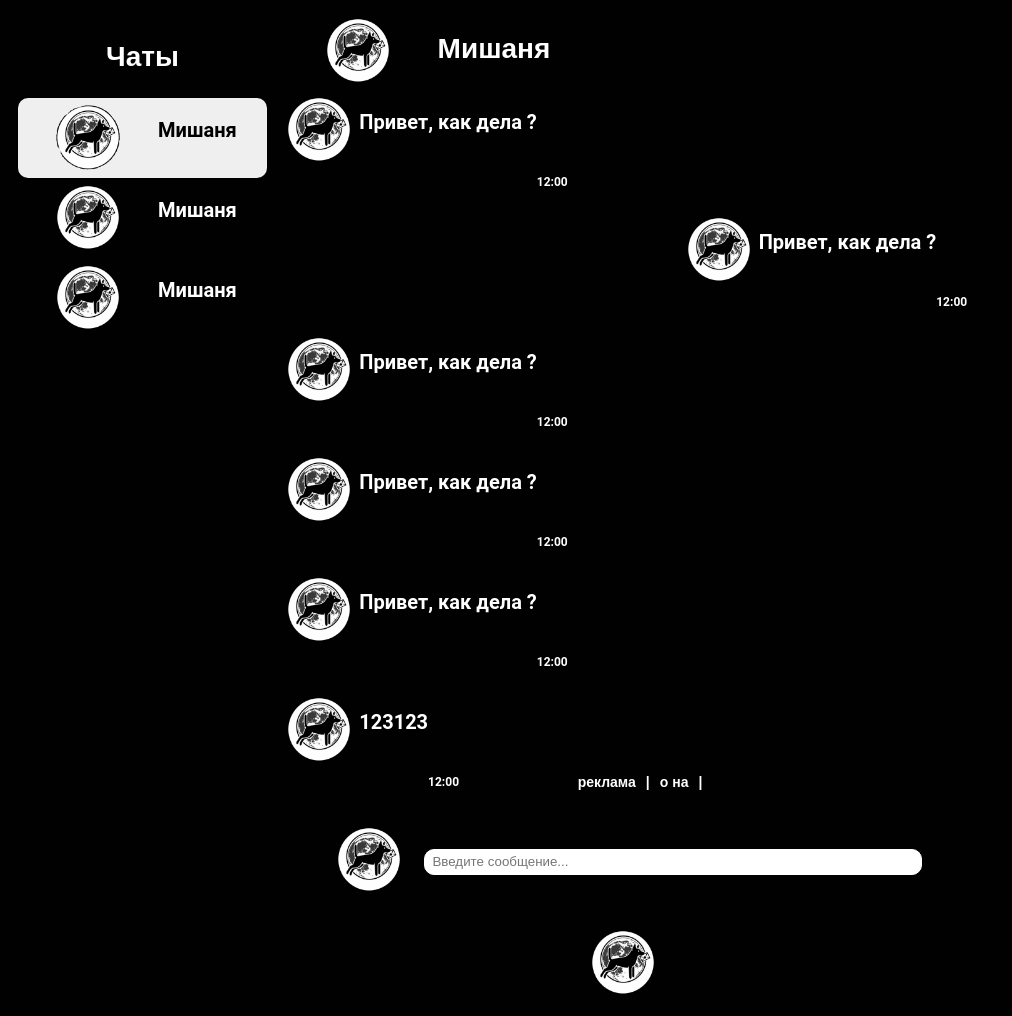
After one commit to Shirokov-Mikhail/Volchat-Super-Security-Messenger, a Flask app: template templates/pages/chats.html in a window 1280 px wide. The commit adds this page. Shown: the whole page, without its empty margins (0-1012 px from the left). Run offline with Flask 3, Linux system fonts and the light colour scheme; the template is opened without the code that fills it, so the values that code supplies are empty; some libraries are stand-ins or nearby versions; some web fonts are replaced.

Commit message:
First version of the design chats.html

```diff
--- a/main.py
+++ b/main.py
@@ -1,21 +1,73 @@
 from flask_mysqldb import MySQL
 from flask import Flask, render_template, request, redirect, url_for, jsonify, session
-
+from flask_socketio import SocketIO, emit
+from functions.db import DB
 
 app = Flask(__name__)
-
 app.config["MYSQL_HOST"] = "localhost"
 app.config["MYSQL_USER"] = "root"
 app.config["MYSQL_PASSWORD"] = ""
-app.config["MYSQL_DB"] = "main"
+app.config["MYSQL_DB"] = "volchat"
 app.config['SECRET_KEY'] = "GooglePassword"
 mysql = MySQL(app)
-
+socketio = SocketIO(app)
 
 @app.route('/')
 def index():
-    return render_template('index.html')
+    if 'auth' not in session:
+        session['auth'] = False
+        session['user_id'] = -1
+    if True:
+        return render_template('index.html')
+    return render_template('pages/chats.html')
 
-@app.route('', methods=['POST'])
-def users():
+
+@app.route('/auth')
+def auth():
+    return render_template('/pages/auth.html', login_error='none', password_error='none')
+
+@app.route('/auth', methods=['POST'])
+def users_post():
+    db = DB(mysql)
+    login = request.form.get('email')
+    password = request.form.get('password')
+    print()
+    if '@' in login and db.auth(password, mail=login):
+        session['auth'] = True
+        session['id'] = db.id
+        return redirect('/')
+    elif '+' in login and db.auth(password, tel=login):
+        session['auth'] = True
+        session['id'] = db.id
+        return redirect('/')
+    elif db.auth(password, login=login):
+        session['auth'] = True
+        session['id'] = db.id
+        return redirect('/')
+    return render_template('/pages/auth.html', login_error='none', password_error='none')
+
+
+@app.route('/registration')
+def rg():
+    return render_template('/pages/registration.html', login_error='none')
+
+@app.route('/registration/', methods=['POST'])
+def rg_post():
+    db = DB(mysql)
+    print(request.form.get('public-login'))
+    if request.form.get('email') and db.registartion(request.form.get('public-login'), request.form.get('password'), mail=request.form.get('email')):
+        session['auth'] = True
+        session['id'] = db.id
+        return redirect(url_for('auth'))
+    elif request.form.get('phone') and db.registartion(request.form.get('public-login'), request.form.get('password'), tel=request.form.get('phone')):
+        session['auth'] = True
+        session['id'] = db.id
+        return redirect(url_for('auth'))
+    return render_template('/pages/registration.html', login_error='none')
+
+@socketio.on('connect')
+def chat_connect():
     pass
+
+if __name__ == '__main__':
+    app.run(port=8080, host='127.0.0.1')
--- a/static/css/style.css
+++ b/static/css/style.css
@@ -112,8 +112,8 @@ body{
     }
 }
 .container{
-    margin-top: 35px;
-    margin-bottom: 35px;
+    margin-top: 25px;
+    margin-bottom: 25px;
     animation: slideUp 0.8s cubic-bezier(0.175, 0.885, 0.32, 1.275) forwards;
     opacity: 1;
     transition: opacity 0.5s ease; /* Плавный переход для прозрачности */
@@ -125,6 +125,8 @@ main{
     display: flex;
     justify-content: center;
     flex-wrap: wrap;
+    padding: 0;
+    margin: 0;
 
 }
 main > *{
@@ -261,6 +263,146 @@ label{
 .gradient-back{
     background: radial-gradient(#252675 0%, transparent 70%);
 }
+.chats-panel{
+    display: flex;
+    width: 20%;
+    min-height: 88vh;
+    flex-wrap: wrap;
+    align-content: flex-start;
+}
+.right-panel{
+    width: 79%;
+    display: flex;
+    align-self: flex-start;
+    align-items: flex-start;
+    flex-wrap: wrap;
+    margin-left: 1%;
+    max-height: 90vh;
+}
+
+.chat-panel-element{
+    display: flex;
+    justify-content: space-evenly;
+    height: 80px;
+    width: 100%;
+    background-color: transparent;
+    margin: 10px;
+    img{
+        height: 100%;
+        width: auto;
+    }
+    border: 1px;
+    border-radius: 10px;
+    cursor: pointer;
+}
+.active-chat{
+    background-color: revert;
+    .text{
+        color: black;
+    }
+}
+.chat-title-panel{
+    align-self: start;
+    display: flex;
+    flex-wrap: wrap;
+    width: 100%;
+    max-height: 210px;
+    align-items: center;
+    justify-content: left;
+    img{
+        width: auto;
+        max-width: 20%;
+        height: 100%;
+        padding: 1px;
+        border: 1px;
+        border-radius: 90px;
+    }
+    .title{
+        display: inline-flex;
+        justify-content: left;
+        width: 80%;
+    }
+}
+.chats-list{
+    align-self: flex-end;
+    display: flex;
+    flex-wrap: wrap;
+    width: 100%;
+    max-width: 70%;
+    min-height: 80vh;
+}
+.messages{
+    display: flex;
+    flex-wrap: wrap;
+    width: 100%;
+
+    img{
+        height: 80px;
+        width: 80px;
+    }
+}
+.message{
+    display: flex;
+    width: 100%;
+    min-height: 120px;
+}
+.message-input{
+    display: flex;
+    flex-wrap: wrap;
+    width: 100%;
+    height: 100px;
+    max-height: 150px;
+    justify-content: center;
+    align-items: center;
+    button{
+        border: 0;
+        background: transparent;
+        margin: 0;
+        padding: 10px;
+    }
+    input{
+        width: 70%;
+        height: 10px;
+        padding: 7px;
+    }
+}
+.chat-panel-element{
+    margin: 0;
+    padding: 0;
+}
+.send-img{
+    width: 80px;
+    height: 80px;
+}
+.files-send-panel{
+    display: none;
+}
+.left{
+    justify-content: flex-start;
+}
+.right{
+    justify-content: flex-end;
+}
+.message-content{
+    display: flex;
+    flex-wrap: wrap;
+    .text{
+        width: 100%;
+    }
+}
+.time{
+    display: flex;
+    justify-content: flex-end;
+    font-size: 12px;
+}
+.anim{
+    animation: slideUp 0.8s cubic-bezier(0.175, 0.885, 0.32, 1.275) forwards;
+    opacity: 1;
+    transition: opacity 0.5s ease; /* Плавный переход для прозрачности */
+}
+.anim.fade-out {
+    opacity: 0;
+}
 @media (max-width: 1200px){
     .subscriptions{
         display: flex;
--- a/templates/index.html
+++ b/templates/index.html
@@ -29,7 +29,7 @@
         </div>
     </div>
 
-    <form class="slider container slider-small filter absolut" style="display: none" id="register" action="/registaration/" method="POST">
+    <form class="slider container slider-small filter absolut" style="display: none" id="register" action="/registration" method="POST">
         <div class="x">
             <div class="input-block"><button class="close button" id="close-register">X</button></div>
         </div>
@@ -64,7 +64,7 @@
         </div>
         <button class="button  button-form" type="submit">Зарегистрироваться</button>
     </form>
-    <form class="slider container slider-small filter absolut" style="display: none" id='autorisi' action="/auth/" method="POST">
+    <form class="slider container slider-small filter absolut" style="display: none" id='autorisi' action="/auth" method="POST">
         <div class="x">
             <div class="input-block"><button class="close button" id="close_auth">X</button></div>
         </div>
--- a/templates/pages/auth.html
+++ b/templates/pages/auth.html
@@ -4,7 +4,7 @@
     <meta charset="UTF-8">
     <meta name="viewport" content="width=device-width, initial-scale=1.0">
     <title>VolChat - Регистрация</title>
-    <link rel="stylesheet" href="../../static/css/style.css">
+    <link rel="stylesheet" href="{{url_for('static', filename='css/style.css')}}">
 
 </head>
 <body>
--- /dev/null
+++ b/templates/pages/chats.html
@@ -0,0 +1,102 @@
+<!DOCTYPE html>
+<html lang="ru">
+<head>
+  <meta charset="UTF-8">
+  <meta name="viewport" content="width=device-width, initial-scale=1.0">
+  <link rel="stylesheet" href="../../static/css/style.css">
+  <title>VolChat - Кайфовый мессенджер</title>
+
+  <script src="../static/js/main.js"></script>
+
+</head>
+<body>
+<main class="anim">
+  <div class="chats-panel">
+    <div class="chat-panel-element">
+      <h2 class="title">Чаты</h2>
+    </div>
+    <button class="chat-panel-element active-chat">
+      <img alt="Волчат" src="../../static/image/logo.png">
+      <p class="text">Мишаня</p>
+    </button>
+    <button class="chat-panel-element">
+      <img alt="Волчат" src="../../static/image/logo.png">
+      <p class="text">Мишаня</p>
+    </button>
+    <button class="chat-panel-element">
+      <img alt="Волчат" src="../../static/image/logo.png">
+      <p class="text">Мишаня</p>
+    </button>
+
+  </div>
+  <div class="right-panel">
+    <div class="chat-title-panel">
+      <button class="chat-panel-element">
+        <img src="../../static/image/logo.png" alt="Волчат">
+        <h2 class="title">Мишаня</h2>
+
+      </button>
+    </div>
+    <div class="chats-list">
+      <div class="messages">
+        <div class="message left">
+          <img class="message-img" src="../../static/image/logo.png" alt="Волчат">
+          <div class="message-content">
+            <p class="text">Привет, как дела ?</p>
+            <p class="text time">12:00</p>
+          </div>
+        </div>
+        <div class="message right">
+          <img class="message-img" src="../../static/image/logo.png" alt="Волчат">
+          <div class="message-content">
+            <p class="text">Привет, как дела ?</p>
+            <p class="text time">12:00</p>
+          </div>
+        </div>
+        <div class="message left">
+          <img class="message-img" src="../../static/image/logo.png" alt="Волчат">
+          <div class="message-content">
+            <p class="text">Привет, как дела ?</p>
+            <p class="text time">12:00</p>
+          </div>
+        </div>
+        <div class="message left">
+          <img class="message-img" src="../../static/image/logo.png" alt="Волчат">
+          <div class="message-content">
+            <p class="text">Привет, как дела ?</p>
+            <p class="text time">12:00</p>
+          </div>
+        </div>
+        <div class="message left">
+          <img class="message-img" src="../../static/image/logo.png" alt="Волчат">
+          <div class="message-content">
+            <p class="text">Привет, как дела ?</p>
+            <p class="text time">12:00</p>
+          </div>
+        </div>
+        <div class="message left">
+          <img class="message-img" src="../../static/image/logo.png" alt="Волчат">
+          <div class="message-content">
+            <p class="text">123123</p>
+            <p class="text time">12:00</p>
+          </div>
+        </div>
+      </div>
+      <div class="message-input">
+        <button><img class="send-img" src="../../static/image/logo.png"></button>
+        <div class="files-send-panel">
+        </div>
+        <input type="text" placeholder="Введите сообщение...">
+        <button class=""><img class="send-img" src="../../static/image/logo.png"></button>
+      </div>
+    </div>
+  </div>
+</main>
+<footer class="container">
+  {% for i in [('реклама', 'ads'), ('о на', 'about')]%}
+  <a href="/{{i.1}}/" class="link">{{i.0}}</a>
+  <p class="link">|</p>
+  {% endfor %}
+</footer>
+</body>
+</html>
--- a/templates/pages/registration.html
+++ b/templates/pages/registration.html
@@ -4,7 +4,7 @@
     <meta charset="UTF-8">
     <meta name="viewport" content="width=device-width, initial-scale=1.0">
     <title>VolChat - Регистрация</title>
-     <link rel="stylesheet" href="../../static/css/style.css">
+    <link rel="stylesheet" href="{{url_for('static', filename='css/style.css')}}">
 
 </head>
 <body>
```
Also changed, not shown: functions/db.py (+46 -0 lines).
